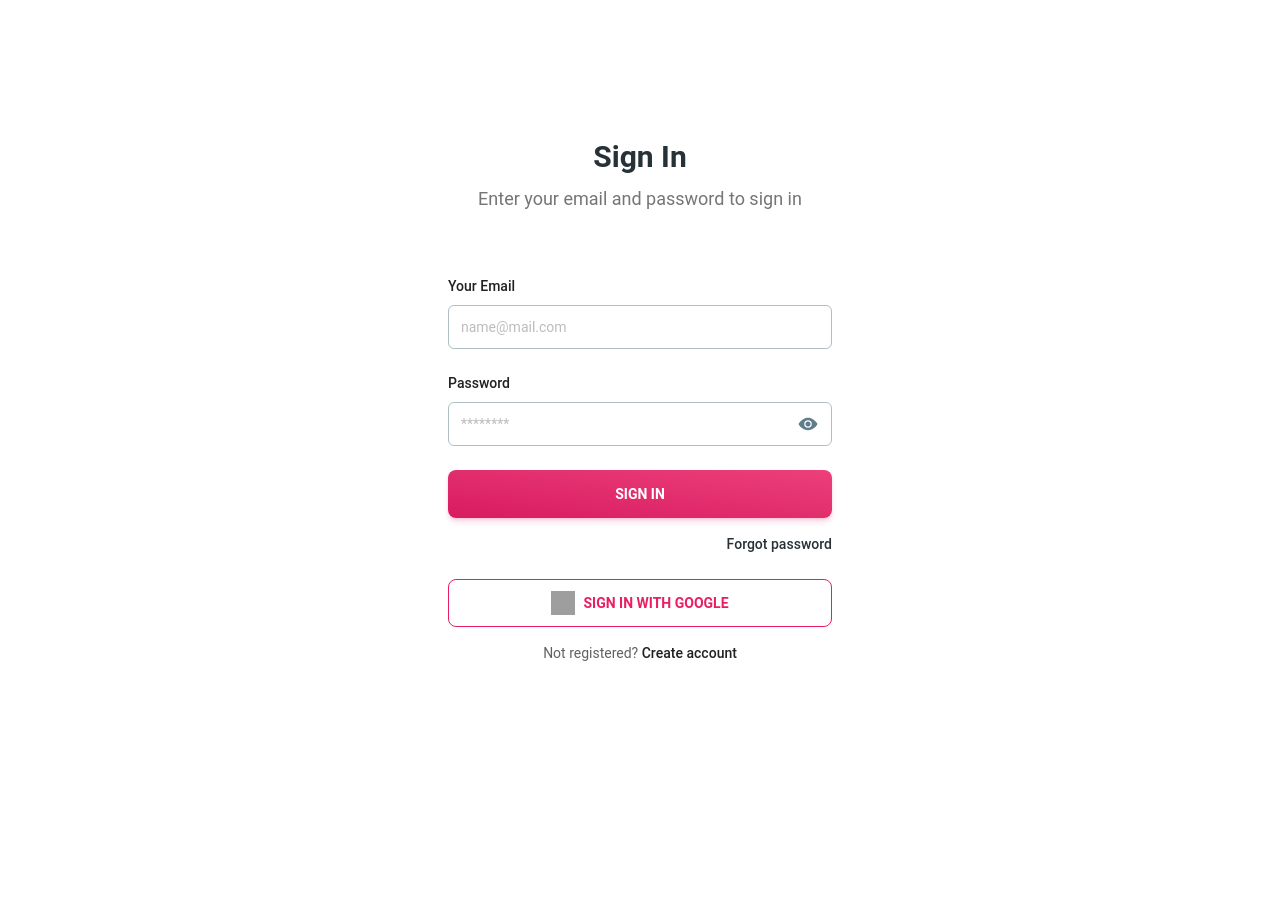
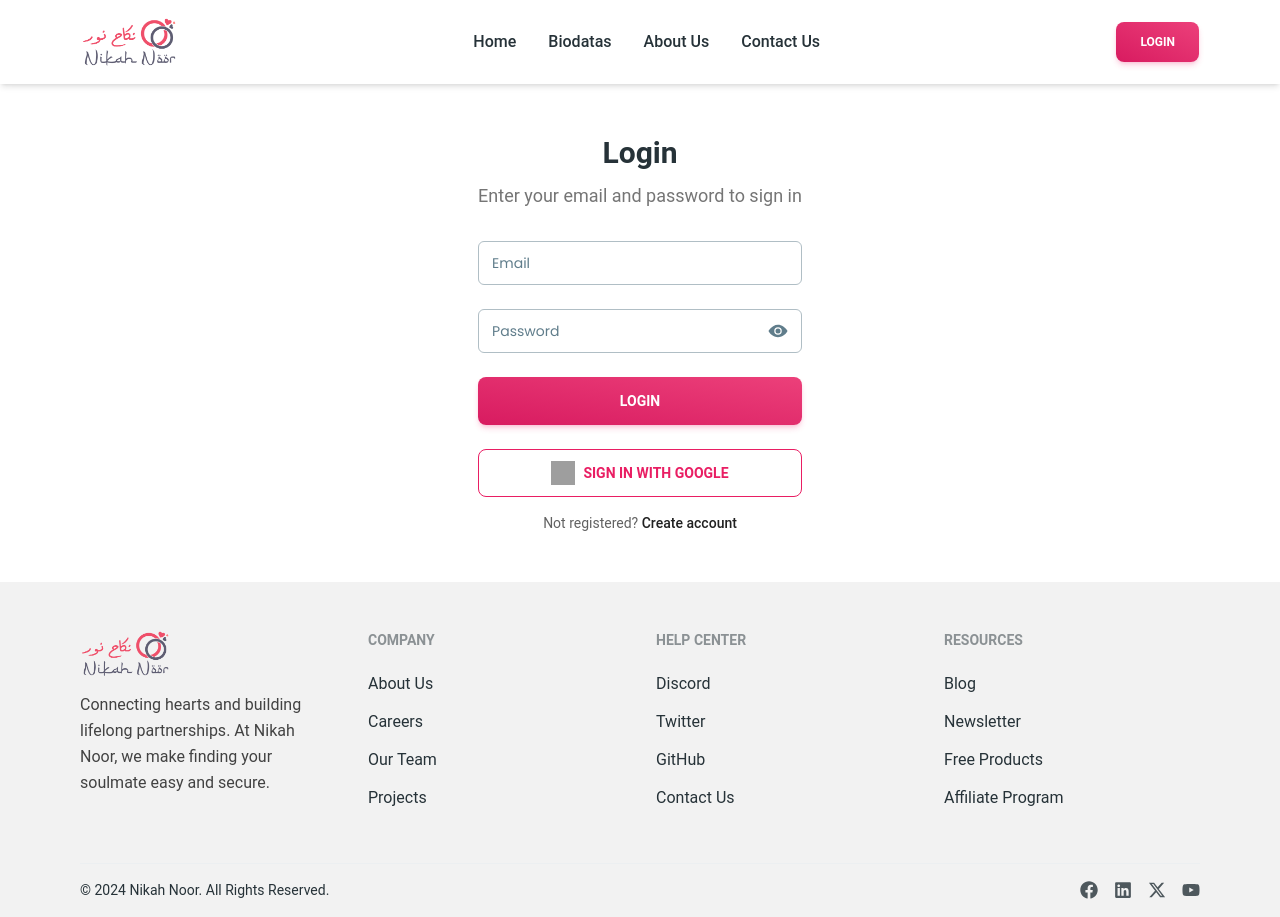
Before and after one commit to SazidulAlam47/nikah-noor-client, a React (Vite) app: page /login in a window 1280 px wide. Before the commit the page ends 800 px from the top, so only its background shows below. Built offline with nearby package versions, Linux system fonts and the light colour scheme; no server answers; grey boxes are pictures that could not be loaded; a web font is replaced by a local one.

Commit message:
before flowbite

```diff
--- /dev/null
+++ b/src/hooks/useDisplayError.jsx
@@ -0,0 +1,25 @@
+import { Bounce, toast } from "react-toastify";
+import formatFirebaseError from "../utils/formatFirebaseError";
+import useAuth from "./useAuth";
+
+const useDisplayError = () => {
+    const { setLoading } = useAuth();
+
+    const displayError = (error) => {
+        setLoading(false);
+        toast.error(formatFirebaseError(error), {
+            position: "top-center",
+            autoClose: 5000,
+            hideProgressBar: true,
+            closeOnClick: true,
+            pauseOnHover: true,
+            draggable: true,
+            progress: undefined,
+            theme: "colored",
+            transition: Bounce,
+        });
+    };
+    return displayError;
+};
+
+export default useDisplayError;
--- /dev/null
+++ b/src/pages/Auth/AuthForm.jsx
@@ -0,0 +1,105 @@
+import { Button, Input } from "@material-tailwind/react";
+import { useState } from "react";
+import { IoEye, IoEyeOff } from "react-icons/io5";
+import useAuth from "../../hooks/useAuth";
+import PropTypes from "prop-types";
+import { useForm } from "react-hook-form";
+
+const AuthForm = ({ register: registerPage, handleSubmit: onSubmit }) => {
+    const [passwordShown, setPasswordShown] = useState(false);
+    const togglePasswordVisiblity = () => setPasswordShown((cur) => !cur);
+    const { loading } = useAuth();
+
+    const {
+        register,
+        handleSubmit,
+        // formState: { errors },
+    } = useForm();
+
+    // const onSubmit = (data) => {
+    //     console.log(data);
+    // };
+
+    return (
+        <form onSubmit={handleSubmit(onSubmit)}>
+            {registerPage && (
+                <div className="mb-6">
+                    <Input
+                        label="Name"
+                        size="lg"
+                        {...register("name", {
+                            required: "Please enter your name",
+                        })}
+                    />
+                </div>
+            )}
+
+            <div className="mb-6">
+                <Input
+                    label="Email"
+                    size="lg"
+                    {...register("email", {
+                        required: "Please enter your email address.",
+                        pattern: {
+                            value: /^[\w-\\.]+@([\w-]+\.)+[\w-]{2,4}$/,
+                            message: "Invalid email",
+                        },
+                    })}
+                />
+            </div>
+            <div className="mb-6">
+                <Input
+                    label="Password"
+                    size="lg"
+                    type={passwordShown ? "text" : "password"}
+                    icon={
+                        <i
+                            className="cursor-pointer"
+                            onClick={togglePasswordVisiblity}
+                        >
+                            {passwordShown ? (
+                                <IoEyeOff className="h-5 w-5" />
+                            ) : (
+                                <IoEye className="h-5 w-5" />
+                            )}
+                        </i>
+                    }
+                    {...register("password", {
+                        required: "Please fill in the password",
+                    })}
+                />
+            </div>
+            {registerPage && (
+                <div className="mb-6">
+                    <label
+                        className="block mb-2 text-sm font-medium text-gray-900 dark:text-gray-300 text-left"
+                        htmlFor="file_input"
+                    >
+                        Upload Profile Photo
+                    </label>
+                    <input
+                        className="block w-full text-sm text-gray-900 border border-gray-300 rounded-lg cursor-pointer bg-gray-50 dark:text-gray-400 focus:outline-none dark:bg-gray-700 dark:border-gray-600 dark:placeholder-gray-400"
+                        id="file_input"
+                        type="file"
+                    ></input>
+                </div>
+            )}
+            <Button
+                type="submit"
+                loading={loading}
+                size="lg"
+                className="mt-6 justify-center"
+                fullWidth
+            >
+                {registerPage ? "Register" : "Login"}
+            </Button>
+        </form>
+    );
+};
+
+AuthForm.propTypes = {
+    register: PropTypes.bool,
+    handleSubmit: PropTypes.func.isRequired,
+};
+
+export default AuthForm;
--- a/src/pages/Auth/Login.jsx
+++ b/src/pages/Auth/Login.jsx
@@ -1,18 +1,20 @@
-import { useEffect, useState } from "react";
-import { Typography, Input, Button } from "@material-tailwind/react";
-import { IoEye, IoEyeOff } from "react-icons/io5";
-import { Link, useNavigate } from "react-router-dom";
+import { useEffect } from "react";
+import { Typography, Button } from "@material-tailwind/react";
+import { Link, useLocation, useNavigate } from "react-router-dom";
 import { Helmet } from "react-helmet-async";
 import toast from "react-hot-toast";
 import useAuth from "../../hooks/useAuth";
-import Loader from "../../components/Loader/Loader";
+import AuthForm from "./AuthForm";
+import useDisplayError from "../../hooks/useDisplayError";
+
 
 const Login = () => {
-    const [passwordShown, setPasswordShown] = useState(false);
-    const togglePasswordVisiblity = () => setPasswordShown((cur) => !cur);
+    const navigate = useNavigate();
+    const location = useLocation();
+    const { loading } = useAuth();
+    const displayError = useDisplayError();
 
-    const navigate = useNavigate();
-    const { user, googleLogin, loading } = useAuth();
+    const { user, googleLogin, signInWithPassword } = useAuth();
 
     useEffect(() => {
         if (user) {
@@ -21,86 +23,36 @@ const Login = () => {
             // navigate
             location.state ? navigate(location.state) : navigate("/");
         }
-    }, [user, navigate]);
+    }, [user, navigate, location]);
 
-    const handleGoogle = () => {
-        googleLogin();
+    const handleLogin = (data) => {
+        const { email, password } = data;
+        console.log(data);
+        signInWithPassword(email, password)
+            .then((result) => {
+                console.log(result.user);
+                location.state ? navigate(location.state) : navigate("/");
+                toast.success("Login Successful");
+            })
+            .catch((err) => {
+                displayError(err);
+            });
     };
 
-    if (loading) {
-        return <Loader />;
-    }
-
     return (
-        <section className="grid text-center h-screen items-center">
+        <section className="grid text-center py-12 items-center">
             <Helmet>
                 <title>Nikah Noor | Login</title>
             </Helmet>
-            <div>
+            <div className="max-w-[34rem] mx-auto">
                 <Typography variant="h3" color="blue-gray" className="mb-2">
-                    Sign In
+                    Login
                 </Typography>
-                <Typography className="mb-16 text-gray-600 font-normal text-[18px]">
+                <Typography className="mb-8 text-gray-600 font-normal text-[18px]">
                     Enter your email and password to sign in
                 </Typography>
-                <form action="#" className="mx-auto max-w-[24rem] text-left">
-                    <div className="mb-6">
-                        <label htmlFor="email">
-                            <Typography
-                                variant="small"
-                                className="mb-2 block font-medium text-gray-900"
-                            >
-                                Your Email
-                            </Typography>
-                        </label>
-                        <Input
-                            id="email"
-                            color="gray"
-                            size="lg"
-                            type="email"
-                            name="email"
-                            placeholder="name@mail.com"
-                            className="w-full placeholder:opacity-100 focus:border-primary focus:border-t-primary border-t-blue-gray-200"
-                            labelProps={{
-                                className: "hidden",
-                            }}
-                        />
-                    </div>
-                    <div className="mb-6">
-                        <label htmlFor="password">
-                            <Typography
-                                variant="small"
-                                className="mb-2 block font-medium text-gray-900"
-                            >
-                                Password
-                            </Typography>
-                        </label>
-                        <Input
-                            size="lg"
-                            placeholder="********"
-                            labelProps={{
-                                className: "hidden",
-                            }}
-                            className="w-full placeholder:opacity-100 border focus:border-primary focus:border-t-primary border-blue-gray-200"
-                            type={passwordShown ? "text" : "password"}
-                            icon={
-                                <i
-                                    className="cursor-pointer"
-                                    onClick={togglePasswordVisiblity}
-                                >
-                                    {passwordShown ? (
-                                        <IoEyeOff className="h-5 w-5" />
-                                    ) : (
-                                        <IoEye className="h-5 w-5" />
-                                    )}
-                                </i>
-                            }
-                        />
-                    </div>
-                    <Button size="lg" className="mt-6" fullWidth>
-                        sign in
-                    </Button>
-                    <div className="!mt-4 flex justify-end">
+                <AuthForm handleSubmit={handleLogin} />
+                {/* <div className="!mt-4 flex justify-center">
                         <Typography
                             as="a"
                             href="#"
@@ -110,9 +62,10 @@ const Login = () => {
                         >
                             Forgot password
                         </Typography>
-                    </div>
+                    </div> */}
                 <Button
-                        onClick={handleGoogle}
+                    disabled={loading}
+                    onClick={googleLogin}
                     variant="outlined"
                     size="lg"
                     className="mt-6 flex h-12 items-center justify-center gap-2"
@@ -131,14 +84,10 @@ const Login = () => {
                     className="!mt-4 text-center font-normal"
                 >
                     Not registered?{" "}
-                        <Link
-                            to="/register"
-                            className="font-medium text-gray-900"
-                        >
+                    <Link to="/register" className="font-medium text-gray-900">
                         Create account
                     </Link>
                 </Typography>
-                </form>
             </div>
         </section>
     );
--- /dev/null
+++ b/src/pages/Auth/Register.jsx
@@ -0,0 +1,37 @@
+import { Typography } from "@material-tailwind/react";
+import { Link } from "react-router-dom";
+import { Helmet } from "react-helmet-async";
+import AuthForm from "./AuthForm";
+
+const Register = () => {
+    // const navigate = useNavigate();
+
+    return (
+        <section className="grid text-center py-12 items-center">
+            <Helmet>
+                <title>Nikah Noor | Register</title>
+            </Helmet>
+            <div className="max-w-[34rem] mx-auto">
+                <Typography variant="h3" color="blue-gray" className="mb-2">
+                    Register
+                </Typography>
+                <Typography className="mb-8 text-gray-600 font-normal text-[18px]">
+                    Enter your email and password to sign in
+                </Typography>
+                <AuthForm register />
+                <Typography
+                    variant="small"
+                    color="gray"
+                    className="!mt-4 text-center font-normal"
+                >
+                    Already have account?{" "}
+                    <Link to="/login" className="font-medium text-gray-900">
+                        Login
+                    </Link>
+                </Typography>
+            </div>
+        </section>
+    );
+};
+
+export default Register;
--- a/src/pages/Home/Counter/CounterCard.jsx
+++ b/src/pages/Home/Counter/CounterCard.jsx
@@ -13,11 +13,7 @@ const CounterCard = ({ counter }) => {
                 <img src={counter.icon} alt="card-image" className="h-full" />
             </CardHeader>
             <CardBody>
-                <Typography
-                    variant="p"
-                    color="blue-gray"
-                    className="mb-2 text-center"
-                >
+                <Typography color="blue-gray" className="mb-2 text-center">
                     {counter.title}
                 </Typography>
                 <Typography
--- a/src/providers/AuthProvider.jsx
+++ b/src/providers/AuthProvider.jsx
@@ -68,6 +68,7 @@ const AuthProvider = ({ children }) => {
     const authInfo = {
         user,
         loading,
+        setLoading,
         googleLogin,
         createUser,
         signInWithPassword,
--- a/src/shared/Header/Header.jsx
+++ b/src/shared/Header/Header.jsx
@@ -14,11 +14,12 @@ import Container from "../../components/Container/Container";
 import UserAvatar from "./UserAvatar/UserAvatar";
 import useAuth from "../../hooks/useAuth";
 import toast from "react-hot-toast";
-import displayError from "../../utils/displayError";
+import useDisplayError from "../../hooks/useDisplayError";
 
 const Header = () => {
     const [openNav, setOpenNav] = useState(false);
     const { user, logOut } = useAuth();
+    const displayError = useDisplayError();
     // TODO: admin configuration
     const isAdmin = false;
 
--- a/src/shared/Header/UserAvatar/UserAvatar.jsx
+++ b/src/shared/Header/UserAvatar/UserAvatar.jsx
@@ -43,7 +43,7 @@ const UserAvatar = ({ handleLogOut }) => {
                         withBorder={true}
                         color="blue-gray"
                         className=" p-0.5"
-                        src={user?.photoURL}
+                        // src={user?.photoURL}
                     />
                 </Button>
             </MenuHandler>
```
Also changed, not shown: src/Routes/Routes.jsx (+9 -4 lines), src/utils/displayError.js (deleted, +0 -18 lines), 1 other file (tests, documents, lock files or other folders). Lines whose indentation alone changed are shown as unchanged.
